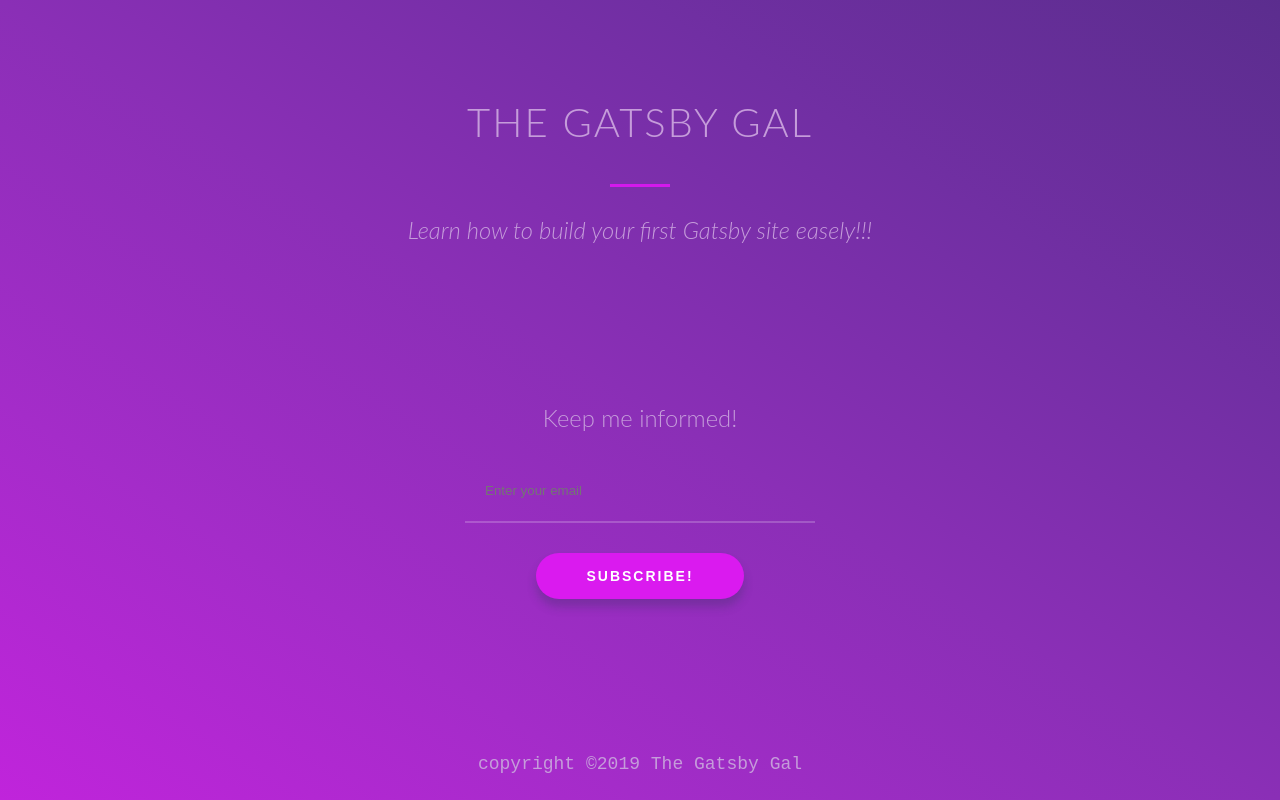
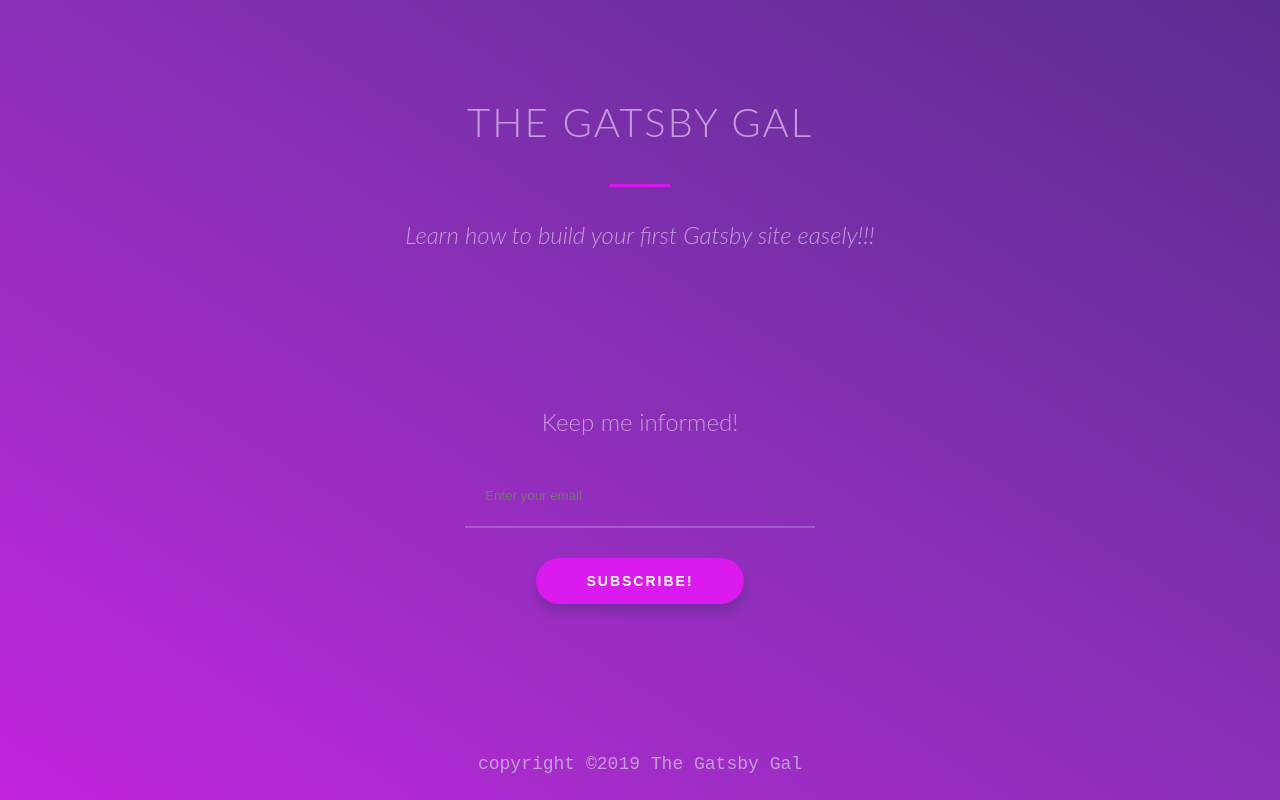
Before and after one commit to alexadark/gatsbygal, a Gatsby site: page / in a window 1280 px wide. Built offline with nearby package versions, Linux system fonts and the light colour scheme; Gatsby itself is replaced by a stand-in of ours.

Commit message:
font sizes

```diff
--- a/src/components/header.js
+++ b/src/components/header.js
@@ -29,6 +29,11 @@ const Subtitle = styled.h3`
   font-style: italic;
   font-weight: 300;
   text-align: center;
+  line-height: 1.5;
+  @media (min-width: 500px) {
+    font-size: 24px;
+  }
+  font-size: 20px;
 `
 
 const Spacer = styled.div`
--- a/src/components/subscriptionForm.js
+++ b/src/components/subscriptionForm.js
@@ -43,6 +43,11 @@ const StyledInput = styled.input`
 const H3 = styled.h3`
   text-align: center;
   font-weight: 300;
+
+  @media (min-width: 500px) {
+    font-size: 24px;
+  }
+  font-size: 20px;
 `
 
 const StyledForm = styled.form`
```
